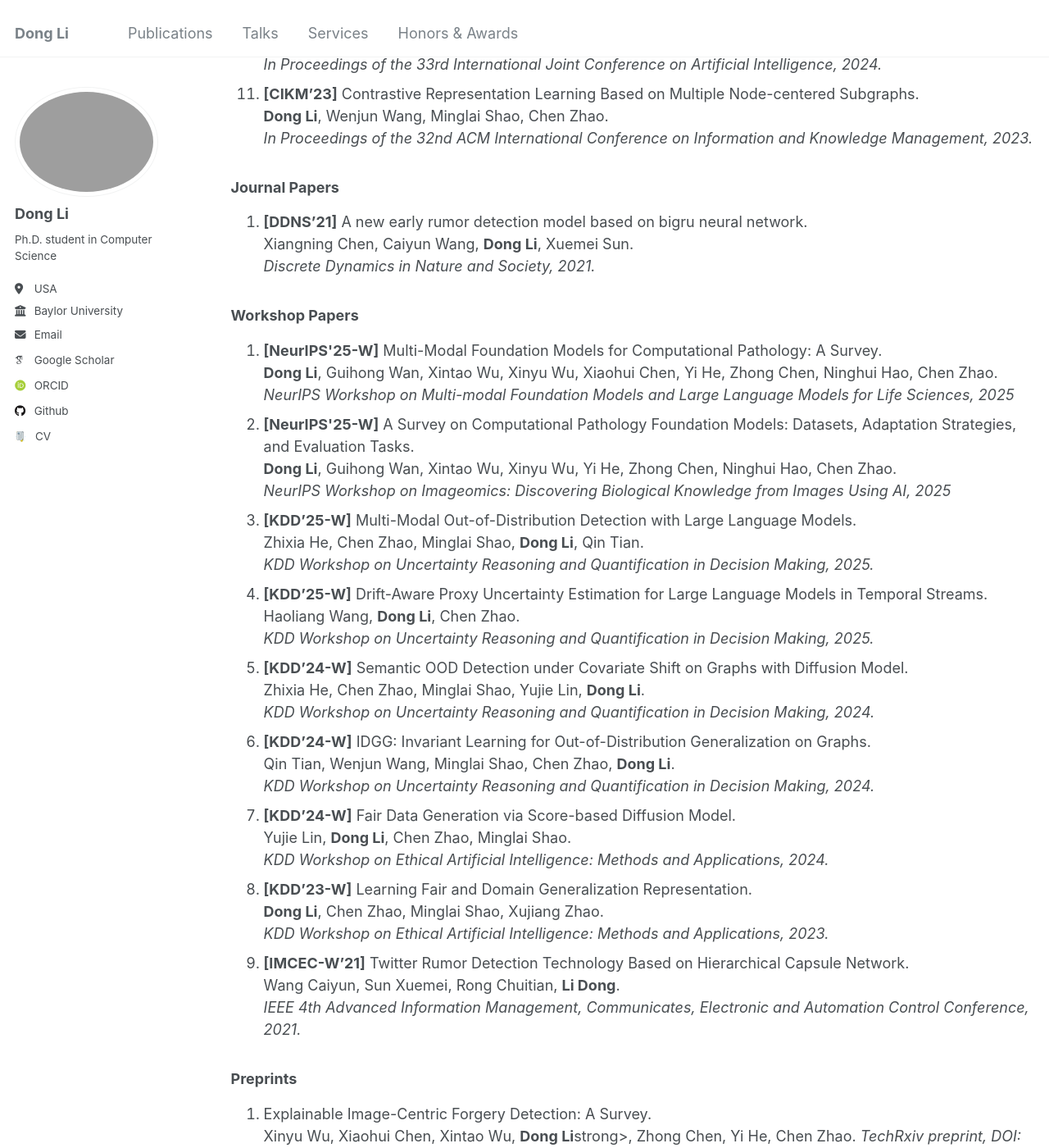
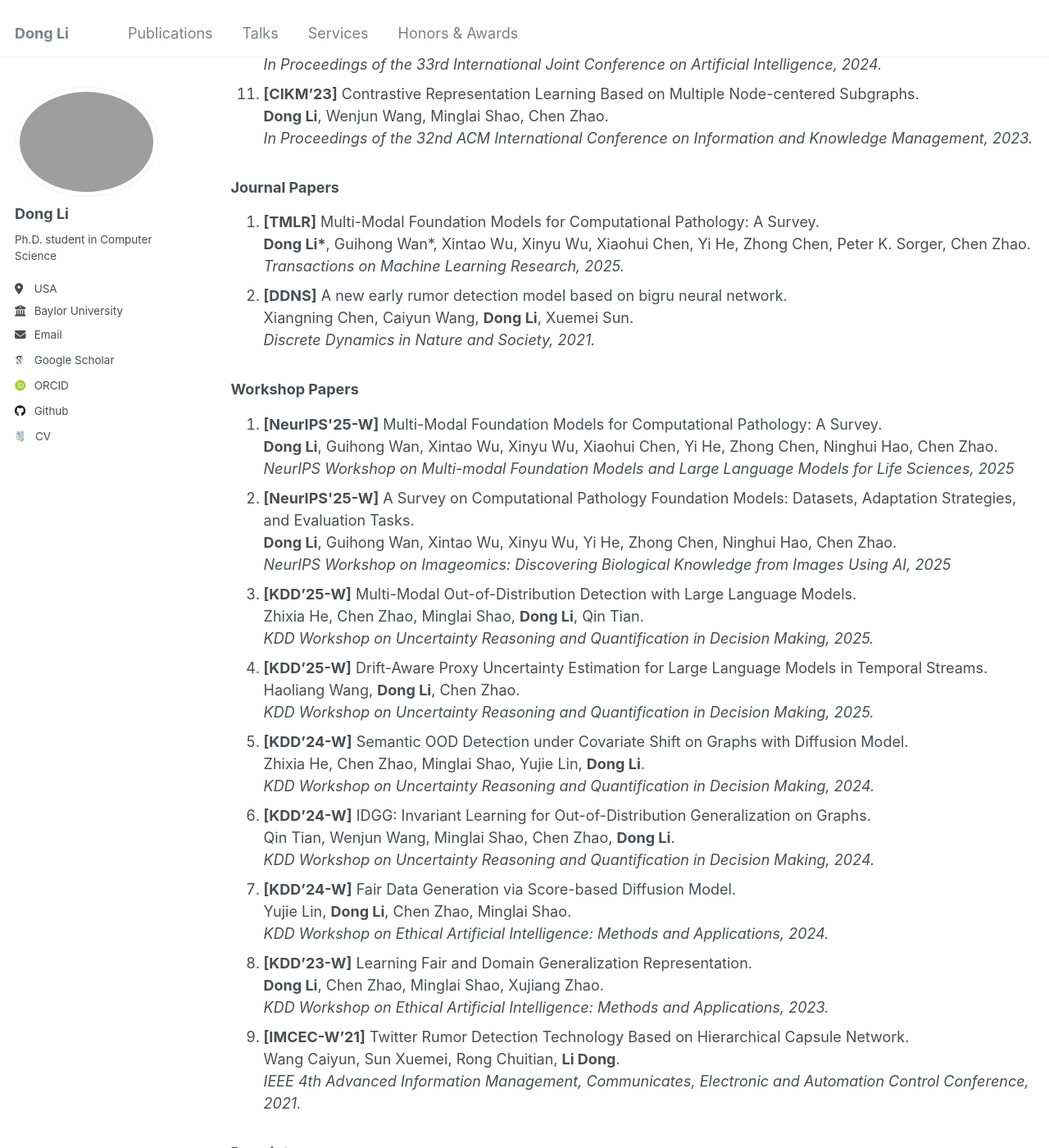
Before and after one commit to TurkeyWatanabe/dongli, a Jekyll site: the page built from _pages/publications.html, in a window 1280 px wide and 1400 px high, scrolled down 1216 px. Shown: the whole window at 82% size. Built offline with Jekyll 4.4.1, drawn with Linux system fonts in a browser that asks for light colours; some web fonts are replaced; some of the changed text lies outside the part shown.

Commit message:
Update publications.html

```diff
--- a/_pages/publications.html
+++ b/_pages/publications.html
@@ -63,7 +63,11 @@ author_profile: true
 <h3>Journal Papers</h3>
 
 <ol>
-  <li><strong>[DDNS’21]</strong> A new early rumor detection model based on bigru neural network. <br>
+  <li><strong>[TMLR]</strong> Multi-Modal Foundation Models for Computational Pathology: A Survey. <br>
+  <strong>Dong Li*</strong>, Guihong Wan*, Xintao Wu, Xinyu Wu, Xiaohui Chen, Yi He, Zhong Chen, Peter K. Sorger, Chen Zhao. <br>
+  <em>Transactions on Machine Learning Research, 2025.</em></li>
+
+  <li><strong>[DDNS]</strong> A new early rumor detection model based on bigru neural network. <br>
   Xiangning Chen, Caiyun Wang, <strong>Dong Li</strong>, Xuemei Sun. <br>
   <em>Discrete Dynamics in Nature and Society, 2021.</em></li>
 </ol>
```
Also changed, not shown: other parts of _pages/publications.html (+0 -4 lines).
